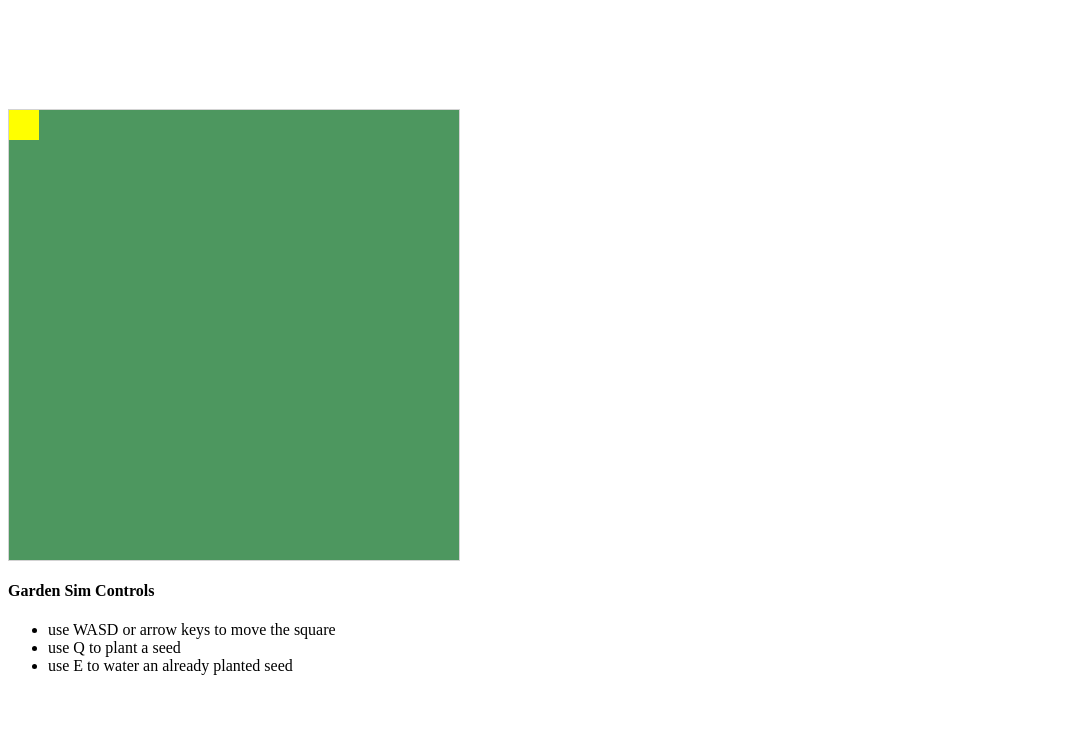
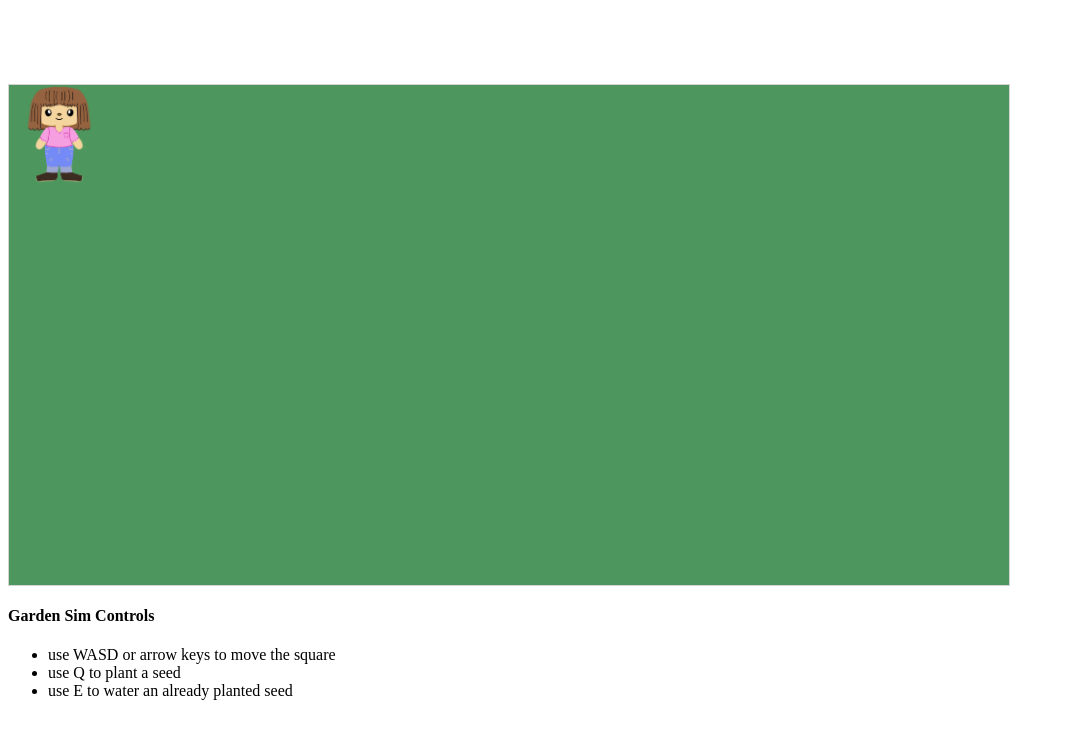
Before and after one commit to AngelinaToste/gardenSim, a plain HTML site: page gardenTopDown.html in a window 1280 px wide. Shown: the whole page, without its empty margins (0-1065 px from the left). Drawn offline with Linux system fonts and the light colour scheme.

Commit message:
Added images for gamePiece, Added Image change functionality

```diff
--- a/gardenTopDown.html
+++ b/gardenTopDown.html
@@ -24,14 +24,18 @@ div {
 </div>
 <script>
 
+//FIXME: some bugs with canvas size, character not able to reach top of screen after moving. like there is a barrier
+
 var gamePiece;
 var gamePieceShadow;
 var growingPlants = [];
 var gameGrid = []; // 2d array containing entries such as [(x, y), plant] or [(x, y), 0]
+var scale = 100;
+var canvasSize = [1000, 500]
 
 function startGame() {
-    gamePiece = new component(30, 30, "yellow", 0, 0);
-    gamePieceShadow = new component(30, 30, "black", 0, 0)
+    gamePiece = new component("girlD.png", "girl", scale, scale, "black", 0, 0);
+    gamePieceShadow = new component("", "", scale, scale, "black", 0, 0)
     gamePieceShadow.isOutlined = true;
 
     // Let k listen for keydown
@@ -61,7 +65,7 @@ function startGame() {
     });
 
     myGameArea.start();
-    gameGrid = generateSquareGrid(30);
+    gameGrid = generateSquareGrid(scale);
 
 }
 
@@ -91,8 +95,8 @@ var myGameArea = {
     canvas : document.createElement("canvas"),
     start : function() {
         this.context = this.canvas.getContext("2d");
-        this.canvas.width = 450;
-        this.canvas.height = 450;
+        this.canvas.width = canvasSize[0];
+        this.canvas.height = canvasSize[1];
         document.body.insertBefore(this.canvas, document.body.childNodes[0]);
         this.interval = setInterval(updateGameArea, 20);
     },
@@ -101,20 +105,28 @@ var myGameArea = {
     }
 }
 
-function component(width, height, color, x, y) {
+function component(src, alt, width, height, color, x, y) {
+    this.image = new Image();
+    this.image.src = src;
+    this.alt = alt;
     this.width = width;
     this.height = height;
-    this.stepSize = 30;
+    this.stepSize = scale;
     this.x = x;
     this.y = y;
     this.isOutlined = false;
     this.lastDirectionChar = "";
     this.update = function() {
         ctx = myGameArea.context;
-        if (!this.isOutlined) {ctx.fillStyle = color;}
-        else {ctx.fillStyle = "";}
-        ctx.fillRect(this.x, this.y, this.width, this.height);
+        if (this.isOutlined) {
+            ctx.fillStyle = "";
+            ctx.fillRect(this.x, this.y, this.width, this.height);
+        }
+        ctx.drawImage(this.image, this.x, this.y, this.width, this.height);
     }
+    this.setImage = function(newSrc) {
+        this.image.src = newSrc;
+    };
     this.newPos = function (directionChar) { // direction chars: u, d, l, r
         switch (directionChar){
             case 'u':
@@ -122,24 +134,28 @@ function component(width, height, color, x, y) {
                     this.y -= this.stepSize;
                 }
                 this.lastDirectionChar = directionChar;
+                this.setImage(this.alt + directionChar.toUpperCase() + ".png");
                 break;
             case 'd':
                 if (this.y + this.stepSize < myGameArea.canvas.height){
                     this.y += this.stepSize;
                 }
                 this.lastDirectionChar = directionChar;
+                this.setImage(this.alt + directionChar.toUpperCase() + ".png");
                 break;
             case 'l':
                 if (this.x - this.stepSize > 0){
                     this.x -= this.stepSize;
                 }
                 this.lastDirectionChar = directionChar;
+                this.setImage(this.alt + directionChar.toUpperCase() + ".png");
                 break;
             case 'r':
                 if (this.x + this.stepSize < myGameArea.canvas.width){
                     this.x += this.stepSize;
                 }
                 this.lastDirectionChar = directionChar;
+                this.setImage(this.alt + directionChar.toUpperCase() + ".png");
                 break;
         }
     }
@@ -291,7 +307,7 @@ function moveright() {
     gamePiece.newPos('r');
 }
 function plantFlower() {
-    var flower = new plant("", 30, 30, "sunflower", "f");
+    var flower = new plant("", scale, scale, "sunflower", "f");
     flower.placeSeed();
 }
 function waterFlower() {
```
Also changed, not shown: girlD.png (added), girlL.png (added), girlR.png (added), girlU.png (added).
